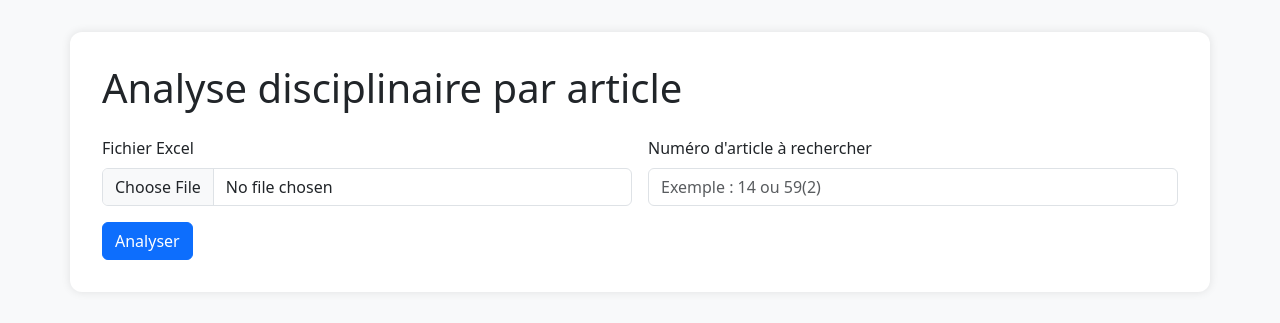
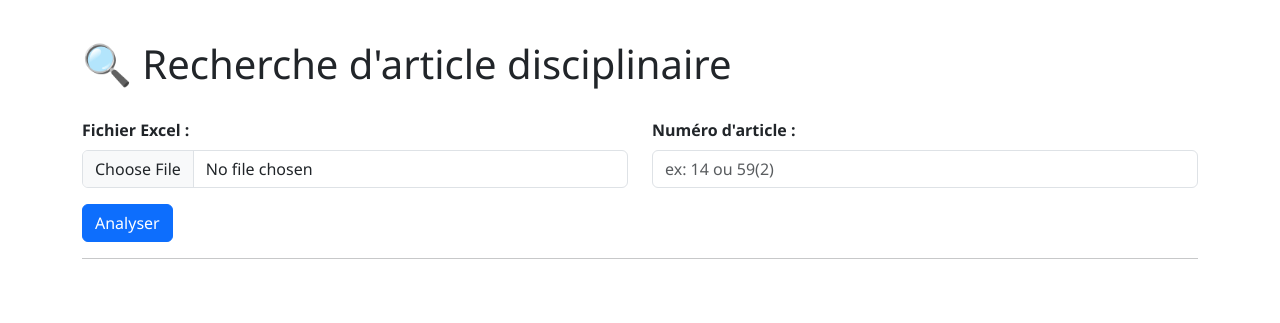
Before and after one commit to BPelletier258/analyseur-discipline, a Flask app: page / in a window 1280 px wide. Shown: the top 323 px of the page. Run offline with Flask 2, Linux system fonts and the light colour scheme.

Commit message:
Update index.html

```diff
--- a/templates/index.html
+++ b/templates/index.html
@@ -2,56 +2,59 @@
 <html lang="fr">
 <head>
     <meta charset="UTF-8">
-    <title>Analyseur disciplinaire</title>
+    <title>Recherche d'article disciplinaire</title>
     <link rel="stylesheet" href="https://cdn.jsdelivr.net/npm/bootstrap@5.3.0/dist/css/bootstrap.min.css">
     <style>
         body {
-            background-color: #f8f9fa;
-            padding: 2rem;
+            margin: 40px;
+            font-family: 'Segoe UI', sans-serif;
         }
-        .container {
-            background: white;
-            padding: 2rem;
-            border-radius: 12px;
-            box-shadow: 0 0 10px rgba(0,0,0,0.1);
+        h1 {
+            margin-bottom: 30px;
         }
         .rouge {
+            color: red;
             font-weight: bold;
-            color: red;
         }
-        table {
-            margin-top: 2rem;
+        .table-container {
+            overflow-x: auto;
         }
-        .titre {
-            font-size: 1.4rem;
-            margin-bottom: 1rem;
+        .form-label {
+            font-weight: bold;
         }
     </style>
 </head>
 <body>
     <div class="container">
-        <h1 class="mb-4">Analyse disciplinaire par article</h1>
-        <form method="POST" action="/analyse" enctype="multipart/form-data" class="row g-3">
-            <div class="col-md-6">
-                <label for="fichier" class="form-label">Fichier Excel</label>
-                <input type="file" name="fichier" id="fichier" class="form-control" required>
+        <h1>🔍 Recherche d'article disciplinaire</h1>
+        <form action="/analyse" method="post" enctype="multipart/form-data">
+            <div class="row mb-3">
+                <div class="col-md-6">
+                    <label class="form-label">Fichier Excel :</label>
+                    <input type="file" name="fichier" class="form-control" required>
+                </div>
+                <div class="col-md-6">
+                    <label class="form-label">Numéro d'article :</label>
+                    <input type="text" name="article" placeholder="ex: 14 ou 59(2)" class="form-control" required>
+                </div>
             </div>
-            <div class="col-md-6">
-                <label for="article" class="form-label">Numéro d'article à rechercher</label>
-                <input type="text" name="article" id="article" class="form-control" placeholder="Exemple : 14 ou 59(2)" required>
-            </div>
-            <div class="col-12">
-                <button type="submit" class="btn btn-primary">Analyser</button>
-            </div>
+            <button type="submit" class="btn btn-primary">Analyser</button>
         </form>
 
+        <hr>
+
+        {% if article %}
+            <h4>Résultats pour l'article : <span class="rouge">{{ article }}</span></h4>
+        {% endif %}
+
         {% if erreur %}
-            <div class="alert alert-danger mt-4">{{ erreur }}</div>
+            <div class="alert alert-danger mt-3">{{ erreur }}</div>
         {% endif %}
 
         {% if tableau_html %}
-            <div class="titre mt-5">Résultats pour l'article : <span class="rouge">{{ article }}</span></div>
-            {{ tableau_html|safe }}
+            <div class="table-container mt-4">
+                {{ tableau_html | safe }}
+            </div>
         {% endif %}
     </div>
 </body>
```
